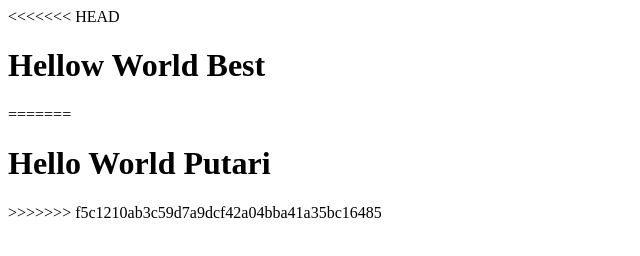
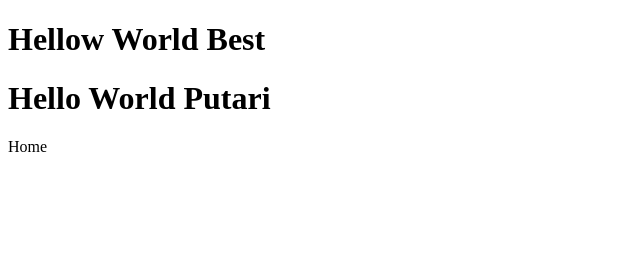
Before and after one commit to Petch003/my-startup, a plain HTML site: page index.html in a window 1280 px wide. Shown: the whole page, without its empty margins (0-640 px from the left). Drawn offline with Linux system fonts and the light colour scheme.

Commit message:
Update Nav

```diff
--- a/index.html
+++ b/index.html
@@ -6,10 +6,8 @@
     <title>Document</title>
 </head>
 <body>
-<<<<<<< HEAD
     <h1> Hellow World Best </h1>
-=======
     <H1>Hello World Putari</H1>
->>>>>>> f5c1210ab3c59d7a9dcf42a04bba41a35bc16485
+    <nav> Home </nav>
 </body>
 </html>
```
